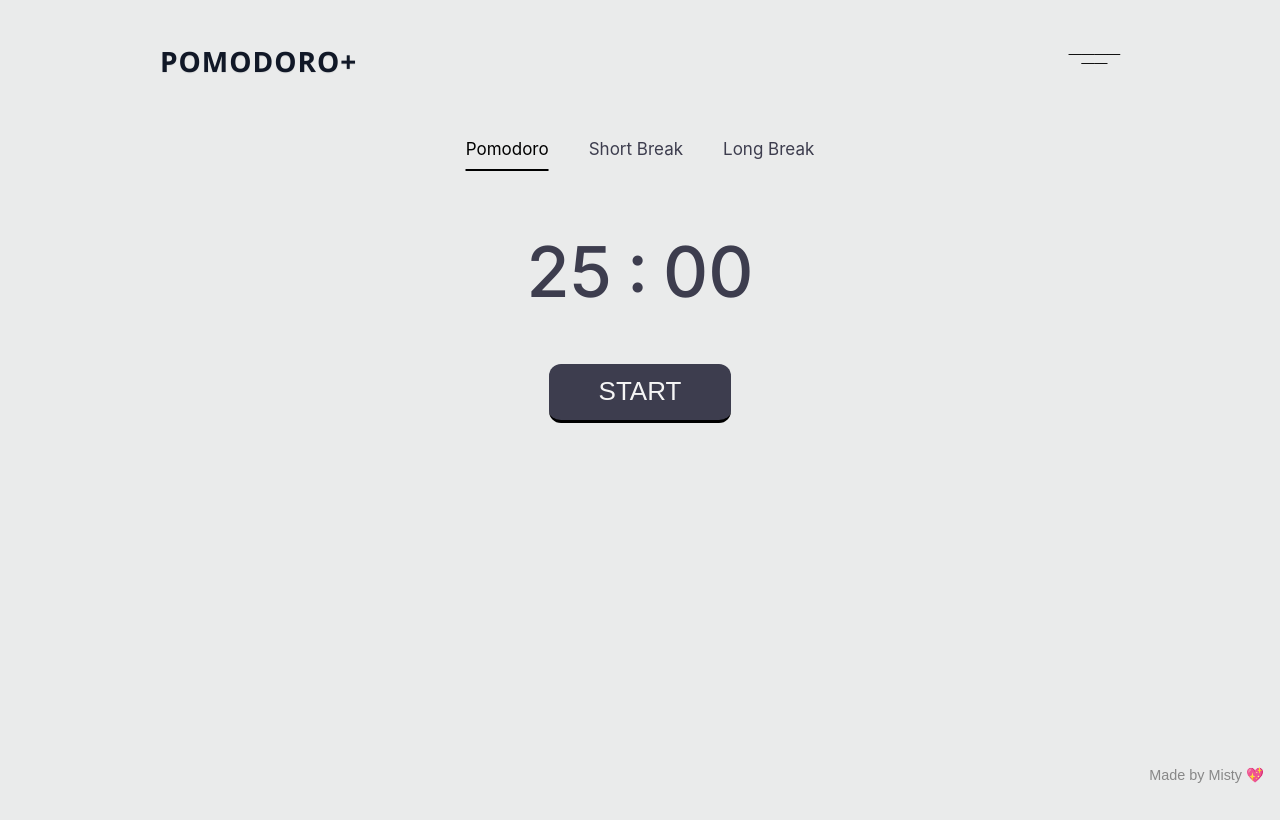
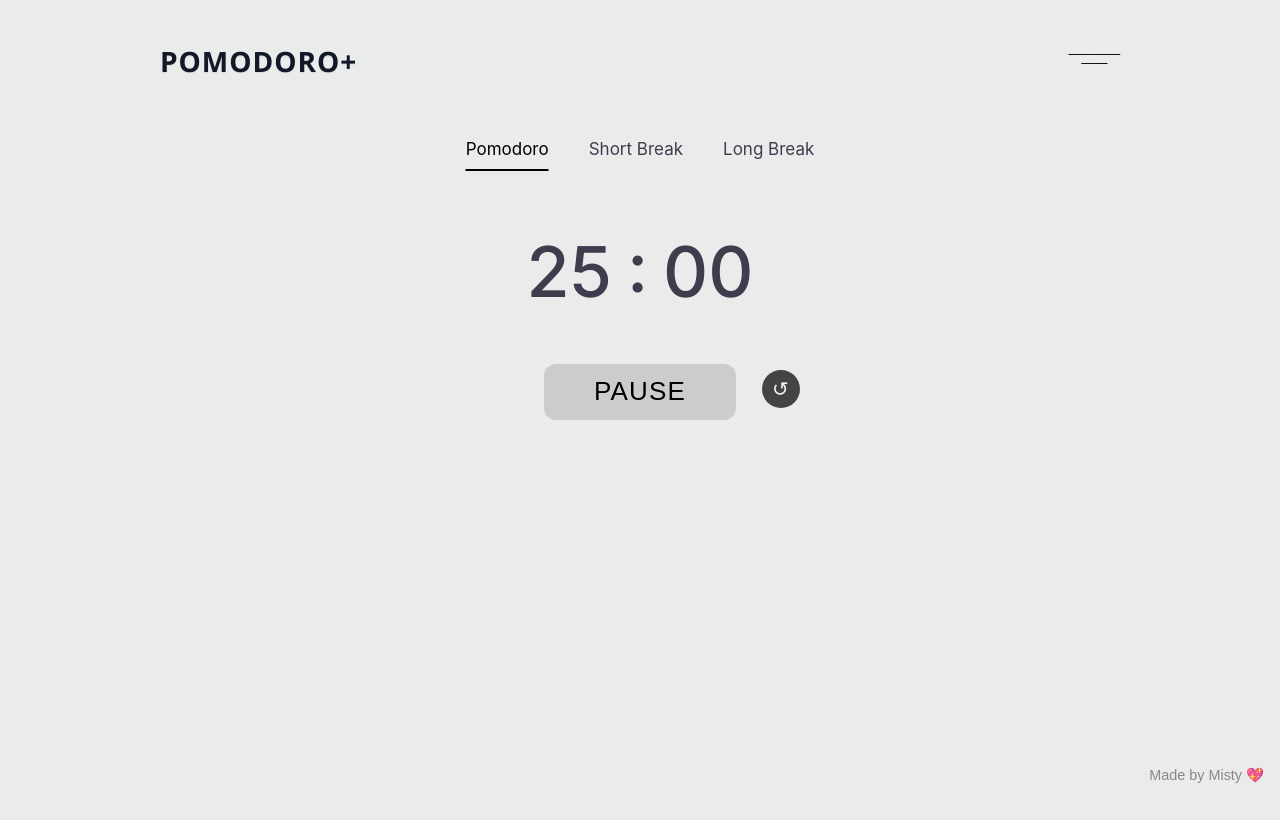
Before and after one commit to muthuraj-v/Pomodoro, a Svelte app in the folder frontend/: page / in a window 1280 px wide. Both pictures are taken after a click on the button "START". Built offline with nearby package versions, Linux system fonts and the light colour scheme.

Commit message:
added reset

```diff
--- a/frontend/src/components/button.svelte
+++ b/frontend/src/components/button.svelte
@@ -1,14 +1,27 @@
 <script lang="ts">
+  let isTrue = false;
+  function onClick() {
+    isTrue = !isTrue;
+  }
 </script>
 
 <main>
-  <button type="button">Start</button>
+  <button type="button" on:click={onClick} class:paused={isTrue}>
+    {isTrue ? "Pause" : "Start"}
+  </button>
+  {#if isTrue}
+    <button type="button" id="reset">&#8634;</button>
+  {/if}
 </main>
 
 <style>
   main {
+    width: 700px;
+    margin: 0 auto;
     margin-top: 70px;
-    text-align: center;
+    display: flex;
+    justify-content: center;
+    position: relative;
   }
   main button {
     border-radius: 12px;
@@ -16,11 +29,49 @@
     text-align: center;
     padding: 0.8rem 3.1rem;
     font-size: 26px;
-    letter-spacing: 1.2;
+    letter-spacing: 1.2px;
     background-color: rgb(61, 61, 78);
     color: whitesmoke;
     text-transform: uppercase;
     border-bottom: 3px solid black;
     transition: all 0.2s ease-in-out;
   }
+
+  main button:hover {
+    background-color: #50506e;
+  }
+  main button.paused {
+    background-color: #ccc;
+    color: black;
+    border-bottom: none;
+  }
+  main button.paused:active {
+    background-color: rgba(204, 204, 204, 0.7);
+    color: black;
+  }
+  main button:active {
+    background-color: rgb(40, 40, 60);
+    transform: scale(0.97);
+  }
+
+  #reset {
+    border: none;
+    position: absolute;
+    top: 6px;
+    right: 190px;
+    padding: 0.4rem 1rem;
+    font-size: 20px;
+    border-radius: 50%;
+    background-color: #444;
+    width: 38px;
+    height: 38px;
+    display: flex;
+    align-items: center;
+    justify-content: center;
+    transition: background-color 0.2s ease;
+  }
+
+  #reset:hover {
+    background-color: #666;
+  }
 </style>
```
